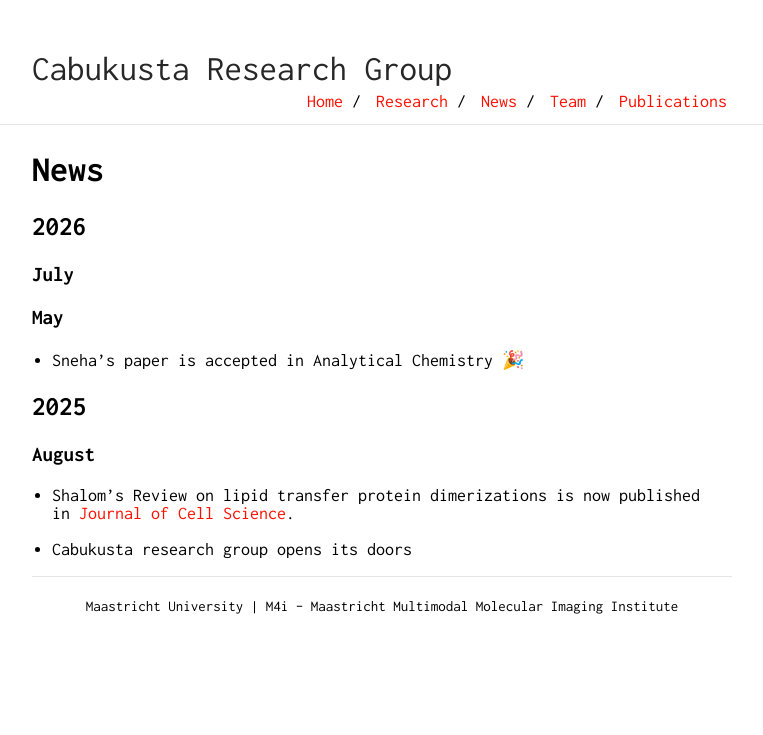
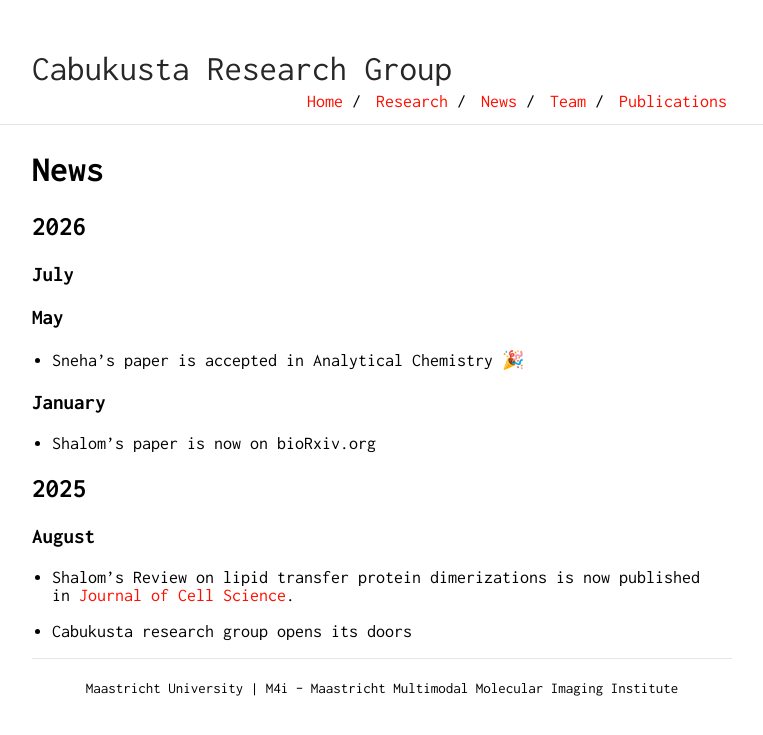
Before and after one commit to birolcabukusta/birolcabukusta.github.io, a Jekyll site: the page built from news.md, in a window 1280 px wide. Shown: the top 735 px of the page, without its empty margins (258-1021 px from the left). Built offline with Jekyll 4.4.1, drawn with Linux system fonts in a browser that asks for light colours; our own code applies the rules of GitHub Pages for plain Markdown files.

Commit message:
Update news.md

```diff
--- a/news.md
+++ b/news.md
@@ -10,6 +10,9 @@
 
 * Sneha's paper is accepted in Analytical Chemistry 🎉
 
+### January
+* Shalom's paper is now on bioRxiv.org
+
 ## 2025
 
 ### August
```
